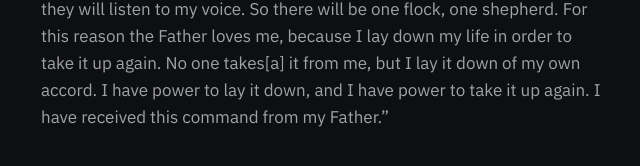
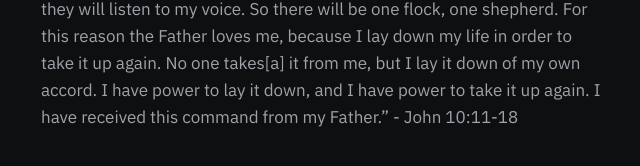
Before and after one commit to bmgrachek/bmgrachek.github.io, a Jekyll site: the page built from index.md, in a window 1280 px wide. Shown: the part 608-774 px from the top of the page, without its empty margins (319-959 px from the left). Built offline with Jekyll 4.4.1, drawn with Linux system fonts in a browser that asks for light colours; some of the changed text lies outside the part shown.

Commit message:
Insert biblical quote in index.md
Added a quote from John 10:11-18 to the content.

```diff
--- a/index.md
+++ b/index.md
@@ -5,4 +5,5 @@ title: Blake Grachek
 <div class="name">Blake Grachek</div>
 <h1>Thanks for creepin'... You found a super rare domain. I'll get to it someday.</h1>
 <p>Employers and recruiters, connect with me on <a href="https://www.linkedin.com/in/blakegrachek/" target="_blank" rel="noopener">LinkedIn</a>.</p>
-<p>“I am the good shepherd. The good shepherd lays down his life for the sheep. The hired hand, who is not the shepherd and does not own the sheep, sees the wolf coming and leaves the sheep and runs away—and the wolf snatches them and scatters them. The hired hand runs away because a hired hand does not care for the sheep. 14 I am the good shepherd. I know my own and my own know me, just as the Father knows me and I know the Father. And I lay down my life for the sheep. I have other sheep that do not belong to this fold. I must bring them also, and they will listen to my voice. So there will be one flock, one shepherd. For this reason the Father loves me, because I lay down my life in order to take it up again. No one takes[a] it from me, but I lay it down of my own accord. I have power to lay it down, and I have power to take it up again. I have received this command from my Father.”</p>
+<p>“I am the good shepherd. The good shepherd lays down his life for the sheep. The hired hand, who is not the shepherd and does not own the sheep, sees the wolf coming and leaves the sheep and runs away—and the wolf snatches them and scatters them. The hired hand runs away because a hired hand does not care for the sheep. 14 I am the good shepherd. I know my own and my own know me, just as the Father knows me and I know the Father. And I lay down my life for the sheep. I have other sheep that do not belong to this fold. I must bring them also, and they will listen to my voice. So there will be one flock, one shepherd. For this reason the Father loves me, because I lay down my life in order to take it up again. No one takes[a] it from me, but I lay it down of my own accord. I have power to lay it down, and I have power to take it up again. I have received this command from my Father.” - John 10:11-18
+</p>
```
